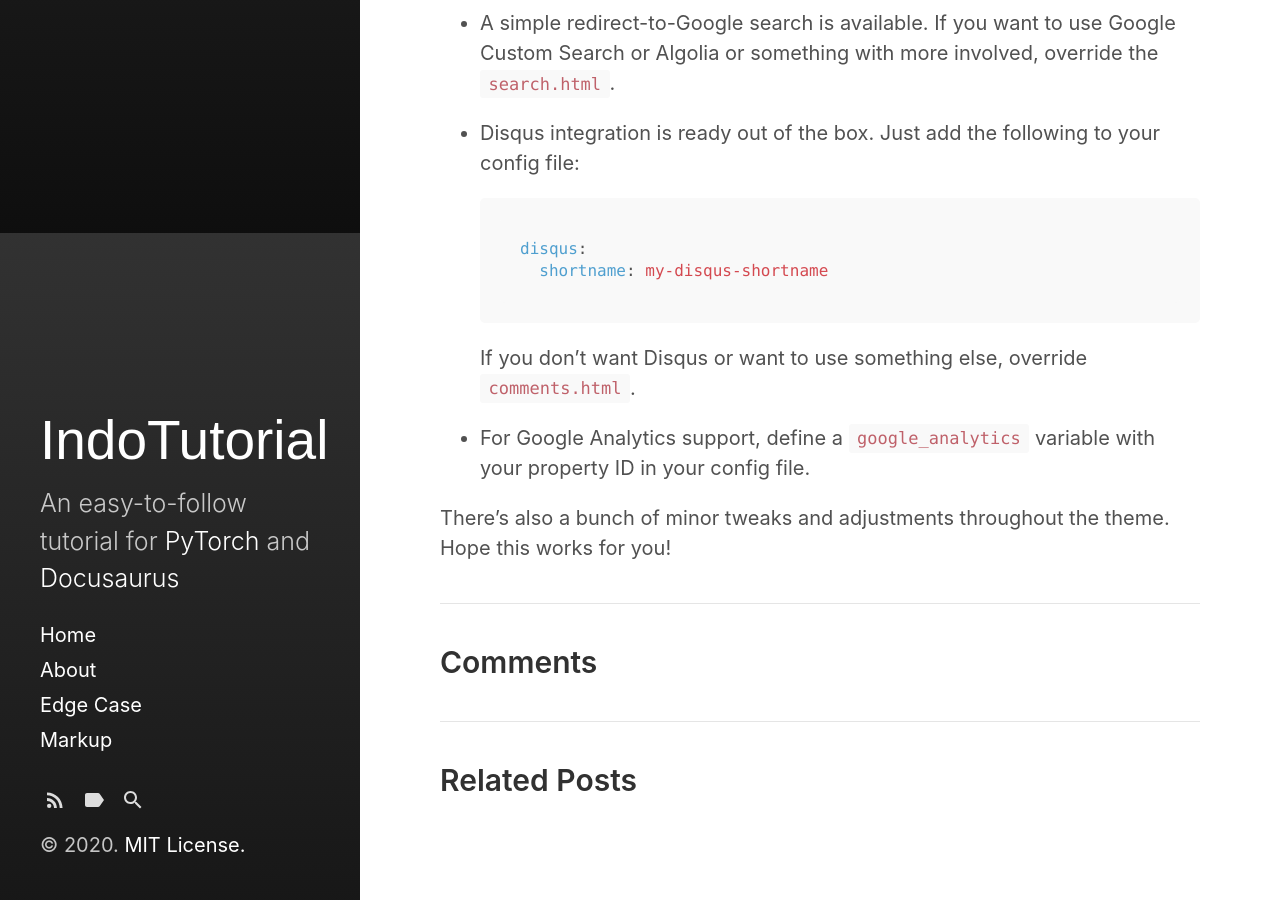
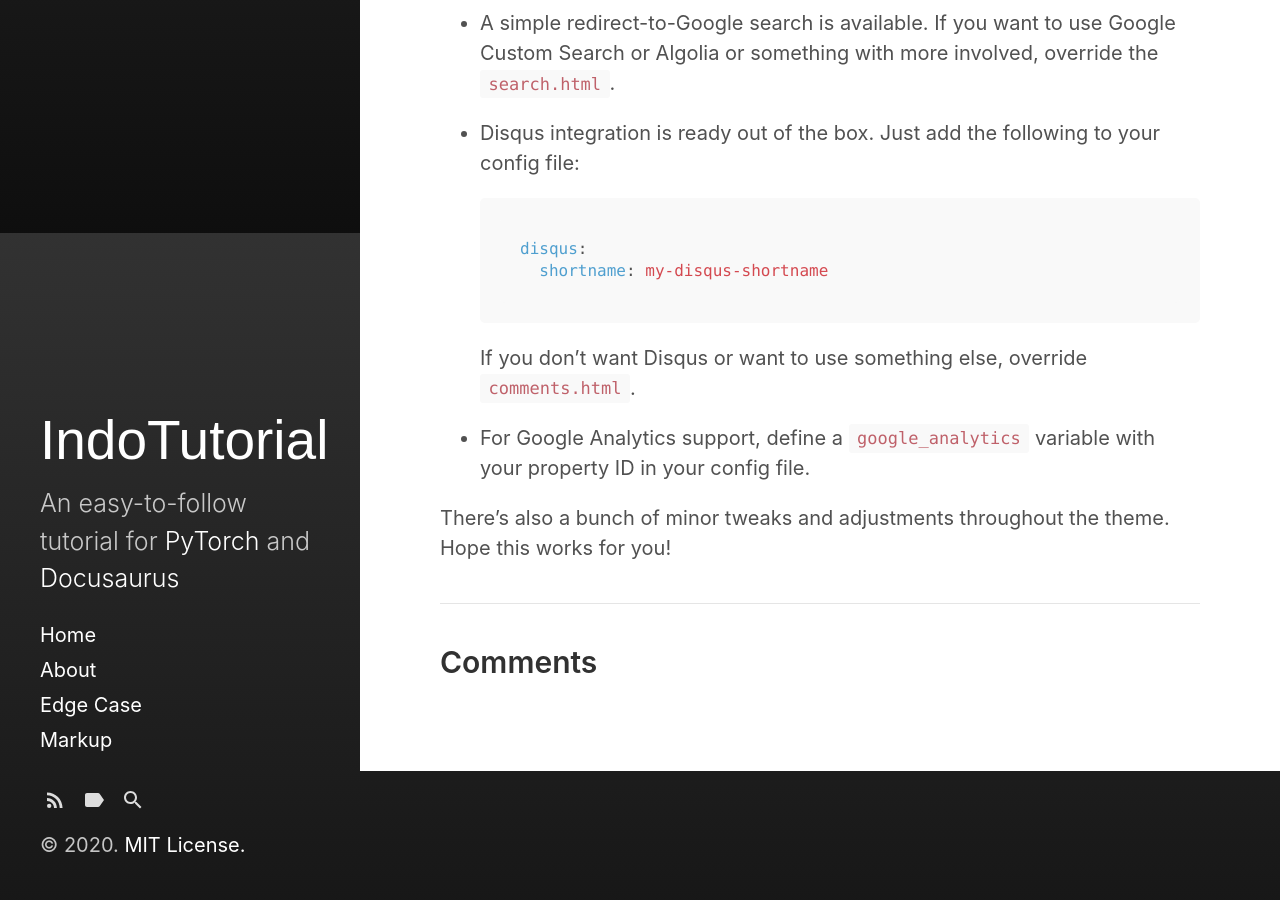
Before and after one commit to indobenchmark/tutorials, a Jekyll site: the page built from 2017-06-01-hello-hydeout.md, in a window 1280 px wide and 900 px high, scrolled down 1567 px. Built offline with Jekyll 4.4.1, drawn with Linux system fonts in a browser that asks for light colours.

Commit message:
update post

```diff
--- a/_layouts/post.html
+++ b/_layouts/post.html
@@ -14,5 +14,5 @@ layout: default
   </div>
 
   {% include comments.html %}
-  {% include related_posts.html %}
+<!--   {% include related_posts.html %} -->
 </div>
```
